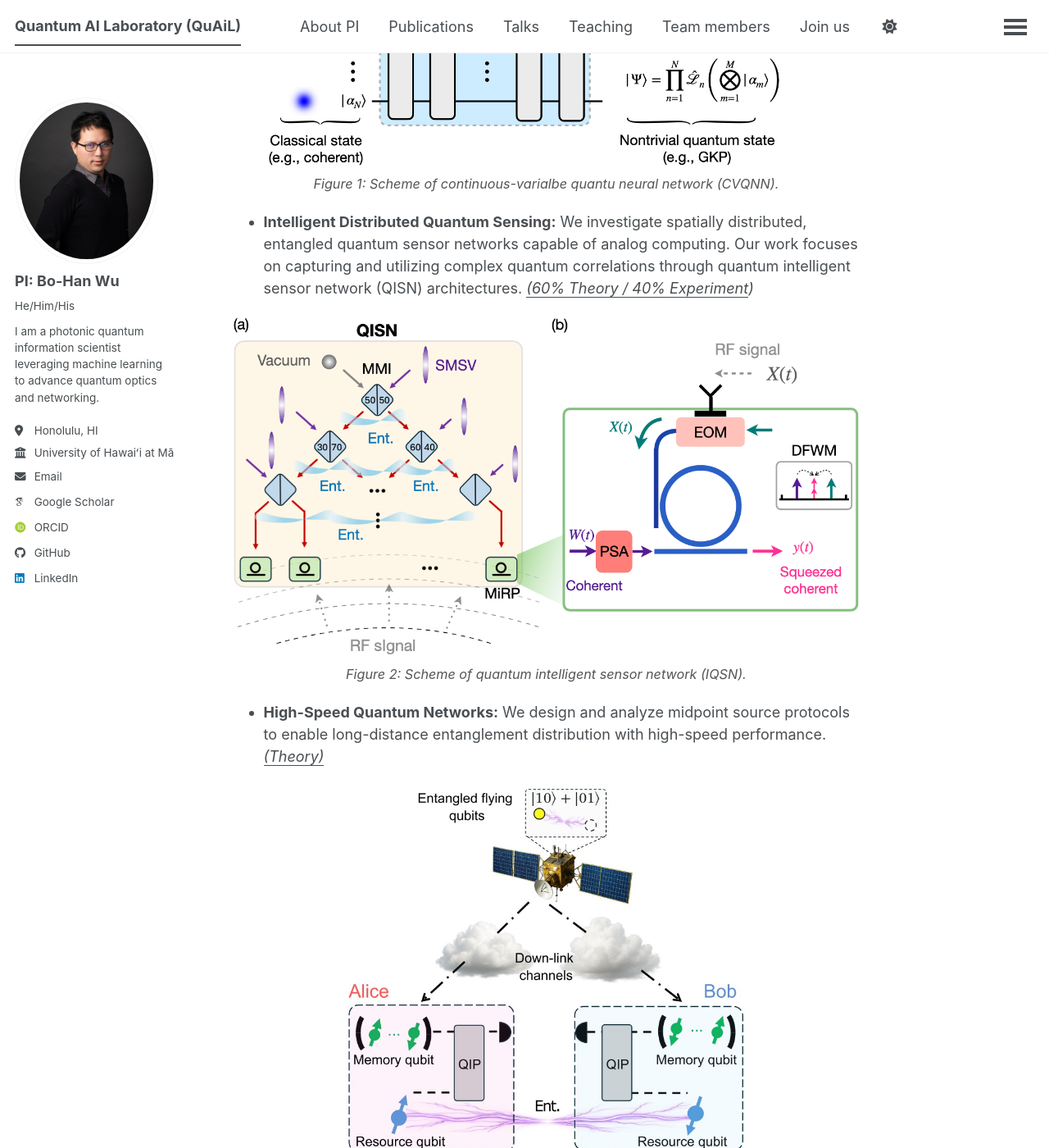
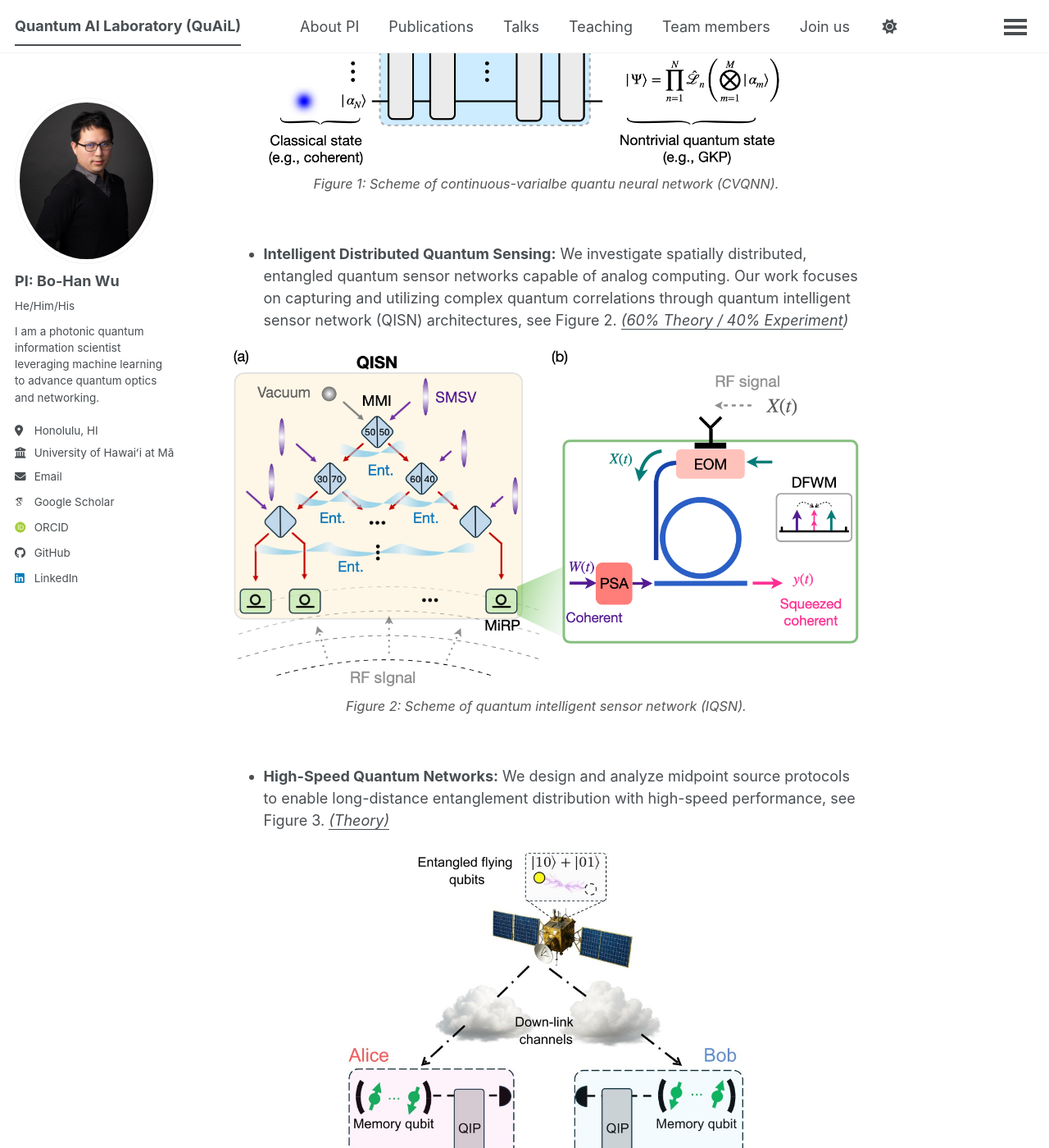
Before and after one commit to go705/go705.github.io, a Jekyll site: the page built from _pages/about.md, in a window 1280 px wide and 1400 px high, scrolled down 854 px. Shown: the whole window at 82% size. Built offline with Jekyll 4.4.1, drawn with Linux system fonts in a browser that asks for light colours; some web fonts are replaced; a script bundle is joined from its source files by our own code; library files that are not in the unit come from our copies; some of the changed text lies outside the part shown.

Commit message:
Update about.md

```diff
--- a/_pages/about.md
+++ b/_pages/about.md
@@ -11,33 +11,33 @@
 
 We specialize in four key research thrusts:
 ---
+
 * **Continuous-Variable Quantum Neural Networks (CV-QNN):** We develop algorithms to optimize circuits and Variational Quantum Classifiers (VQC) specifically for continuous-variable (CV) and hybrid CV-discrete-variable (CV-DV) quantum systems to generate non-trivial quantum states, see Figure 1. *<u>(Theory)</u>*
-<div style="text-align: center; margin-top: 20px;">
+<div style="text-align: center; margin-top: 20px; margin-bottom: 60px;">
   <img src="{{ site.baseurl }}/assets/images/CVQNN.jpeg" alt="Featured Research Overview" style="width: 90%; border: none;">
   <p style="font-size: 0.9em; color: #555; font-style: italic; margin-top: 10px;">
     Figure 1: Scheme of continuous-varialbe quantu neural network (CVQNN).
   </p>
 </div>
 
-* **Intelligent Distributed Quantum Sensing:** We investigate spatially distributed, entangled quantum sensor networks capable of analog computing. Our work focuses on capturing and utilizing complex quantum correlations through quantum intelligent sensor network (QISN) architectures. *<u>(60% Theory / 40% Experiment</u>)*
-<div style="text-align: center; margin-top: 20px;">
+* **Intelligent Distributed Quantum Sensing:** We investigate spatially distributed, entangled quantum sensor networks capable of analog computing. Our work focuses on capturing and utilizing complex quantum correlations through quantum intelligent sensor network (QISN) architectures, see Figure 2. *<u>(60% Theory / 40% Experiment</u>)*
+<div style="text-align: center; margin-top: 20px; margin-bottom: 60px;">
   <img src="{{ site.baseurl }}/assets/images/MiRP.jpeg" alt="Featured Research Overview" style="width: 100%; border: none;">
   <p style="font-size: 0.9em; color: #555; font-style: italic; margin-top: 10px;">
     Figure 2: Scheme of quantum intelligent sensor network (IQSN).
   </p>
 </div>
 
-* **High-Speed Quantum Networks:** We design and analyze midpoint source protocols to enable long-distance entanglement distribution with high-speed performance. *<u>(Theory)</u>*
-<div style="text-align: center; margin-top: 20px;">
+* **High-Speed Quantum Networks:** We design and analyze midpoint source protocols to enable long-distance entanglement distribution with high-speed performance, see Figure 3. *<u>(Theory)</u>*
+<div style="text-align: center; margin-top: 20px; margin-bottom: 60px;">
   <img src="{{ site.baseurl }}/assets/images/Remote_Ent.jpeg" alt="Featured Research Overview" style="width: 65%; border: none;">
   <p style="font-size: 0.9em; color: #555; font-style: italic; margin-top: 10px;">
     Figure 3: Scheme of long-haul entanglement generation.
   </p>
 </div>
 
-
-* **On-Chip Optical Squeezing:** We drive the full lifecycle of photonic hardware—from design and tape-out (fabrication) to characterization and analysis of on-chip optical squeezers. <u>(Experiment)</u>*
-<div style="text-align: center; margin-top: 20px;">
+* **On-Chip Optical Squeezing:** We drive the full lifecycle of photonic hardware—from design and tape-out (fabrication) to characterization and analysis of on-chip optical squeezers, see Figure 4. *<u>(Experiment)</u>*
+<div style="text-align: center; margin-top: 20px; margin-bottom: 20px;">
   <img src="{{ site.baseurl }}/assets/images/On_sqz.jpeg" alt="Featured Research Overview" style="width: 85%; border: none;">
   <p style="font-size: 0.9em; color: #555; font-style: italic; margin-top: 10px;">
     Figure 4: Rough sketch of the on-chip squeezing experiment layout.
```
